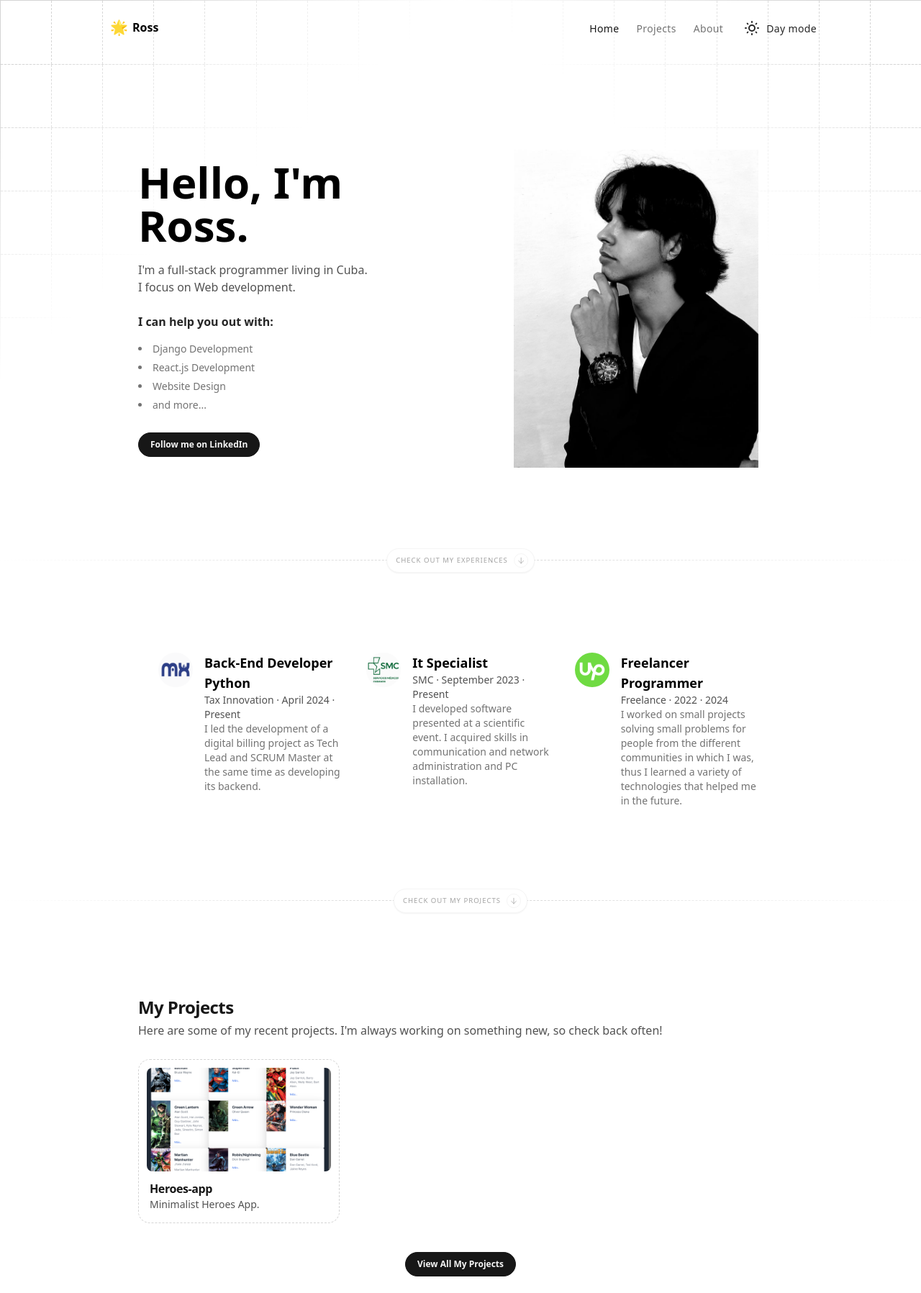
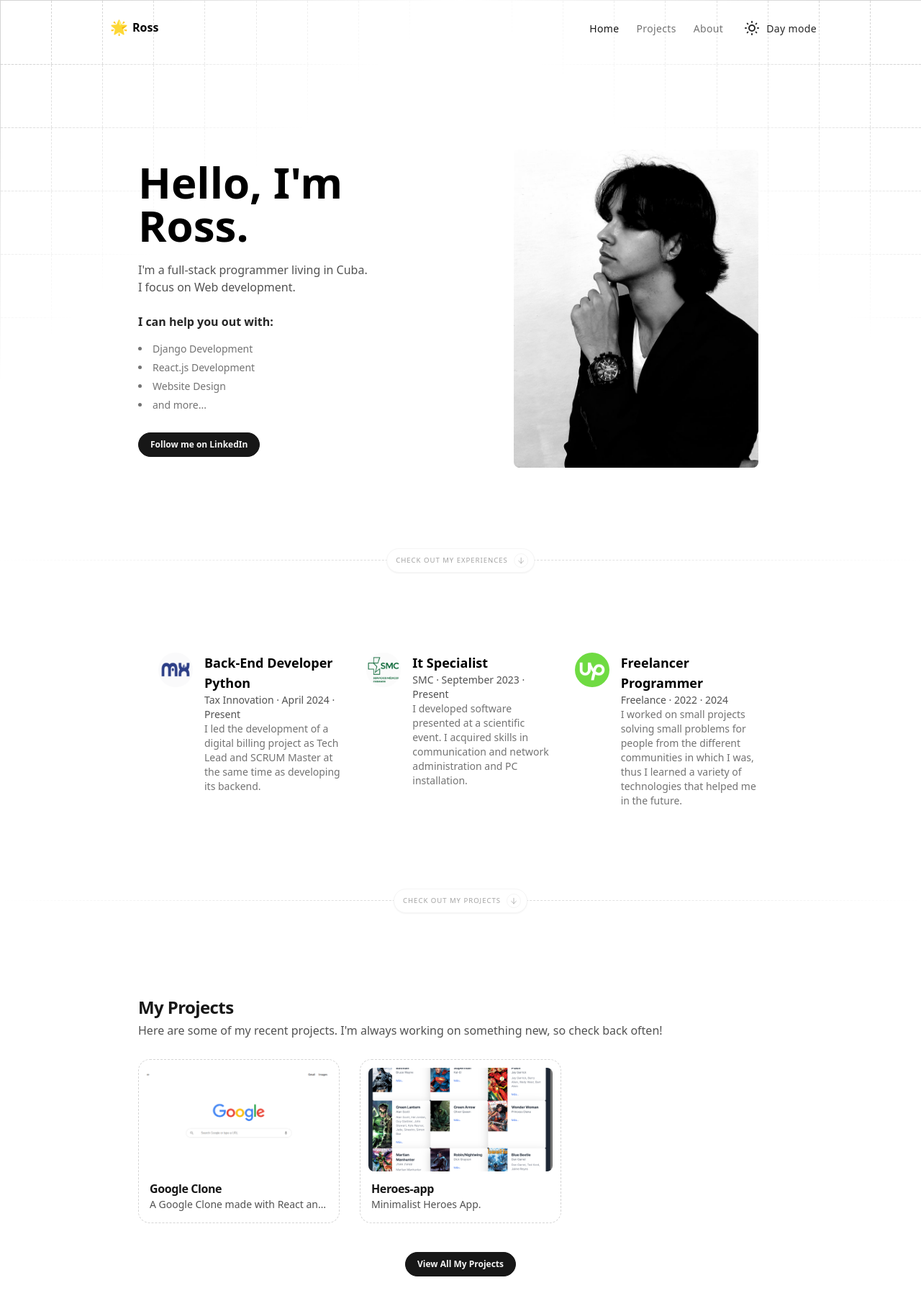
Before and after one commit to Ross-cripto/Portfolio, an Astro site: page / in a window 1280 px wide. Shown: the top 1797 px of the page at 72% size. Built offline with nearby package versions, Linux system fonts and the light colour scheme; Astro itself is replaced by a stand-in of ours.

Commit message:
feat: implementing the google project and rounded of profile picture

```diff
--- a/src/collections/projects.json
+++ b/src/collections/projects.json
@@ -1,4 +1,10 @@
 [
+	{
+		"name": "Google Clone",
+		"description": "A Google Clone made with React and Firebase.",
+		"image": "/assets/images/projects/Google-Clone.png",
+		"url": "https://ross-search.web.app/"
+	},
 	{
 		"name": "Heroes-app",
 		"description": "Minimalist Heroes App.",
--- a/src/pages/about.astro
+++ b/src/pages/about.astro
@@ -12,7 +12,7 @@ import Layout from "../layouts/main.astro";
       description="I am a Full-stack Developer with two years of experience in the sector. I have experience implementing and maintaining scalable web applications, using technologies such as Django, React, Docker, Nginx, GraphQL, Celery and RabbitMQ. My skills include managing SQL (PostgreSQL, MySQL) and NoSQL (MongoDB) databases, as well as the application of agile methodologies such as SCRUM. Knowledge of deploying on platforms such as Heroku, Vercel."
     />
 
-    <img src="/assets/images/whats.jpeg" class="relative z-30 w-full my-10 rounded-xl" />
+    <img src="/assets/images/whats.jpeg" class="relative z-30 w-full my-10 rounded-lg" />
 
     <h2 class="mb-2 text-2xl font-bold dark:text-neutral-200">Short Bio</h2>
     <p
--- a/src/pages/index.astro
+++ b/src/pages/index.astro
@@ -46,7 +46,7 @@ import Layout from "../layouts/main.astro";
             src="/assets/images/image-re.png"
             loading="eager"
             decoding="auto"
-            class="relative z-40 h-full w-10/12 aspect-[1/1.3] md:max-w-md mx-auto dark:-translate-y-0.5"
+            class="relative z-40 h-full w-10/12 aspect-[1/1.3] md:max-w-md mx-auto dark:-translate-y-0.5 rounded-lg"
           />
           </div>
         </div>
```
Also changed, not shown: public/assets/images/projects/Google-Clone.png (added), 1 other file.
